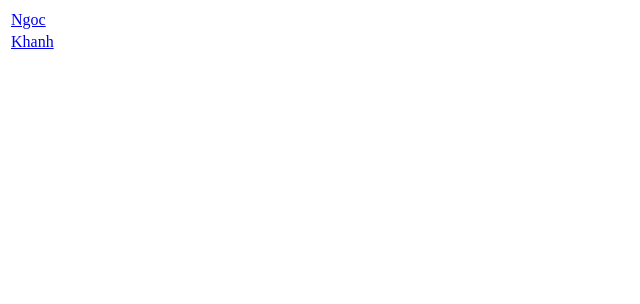
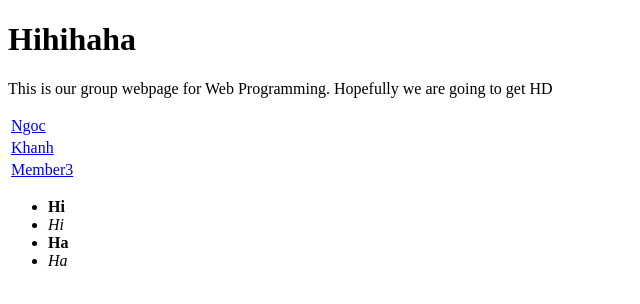
Before and after one commit to tranlehongngoc1706/web_programming, a plain HTML site: page index.html in a window 1280 px wide. Shown: the whole page, without its empty margins (0-640 px from the left). Drawn offline with Linux system fonts and the light colour scheme.

Commit message:
third commit

```diff
--- a/index.html
+++ b/index.html
@@ -4,18 +4,31 @@
     <meta charset="UTF-8">
     <meta http-equiv="X-UA-Compatible" content="IE=edge">
     <meta name="viewport" content="width=device-width, initial-scale=1.0">
-    <title>Document</title>
+    <title>Group webpage</title>
 </head>
 <body>
+    <h1>Hihihaha</h1>
+    <p>This is our group webpage for Web Programming. Hopefully we are going to get HD </p>
+
     <table>
         <tr>
             <td><a href="ngoc.html">Ngoc</a></td>
-
         </tr>
 
         <tr>
             <td><a href="khanh.html">Khanh</a></td>
         </tr>
+
+        <tr>
+            <td><a href="member3.html">Member3</a></td>
+        </tr>
     </table>
+
+    <ul>
+        <li><strong>Hi</strong></li>
+        <li><em>Hi</em></li>
+        <li><strong>Ha</strong></li>
+        <li><em>Ha</em></li>
+    </ul>
 </body>
 </html>
```
Also changed, not shown: member3.html (added).
